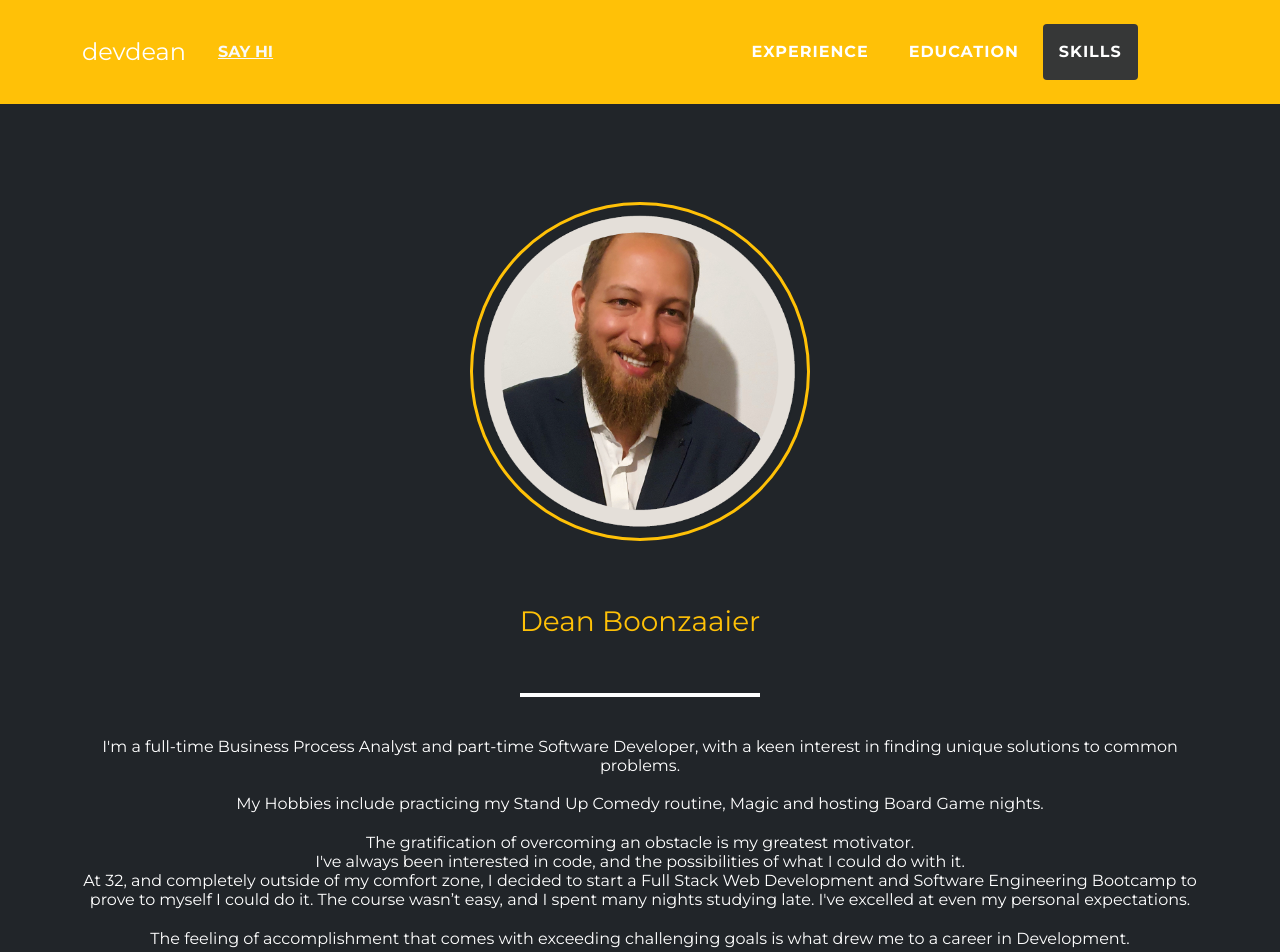
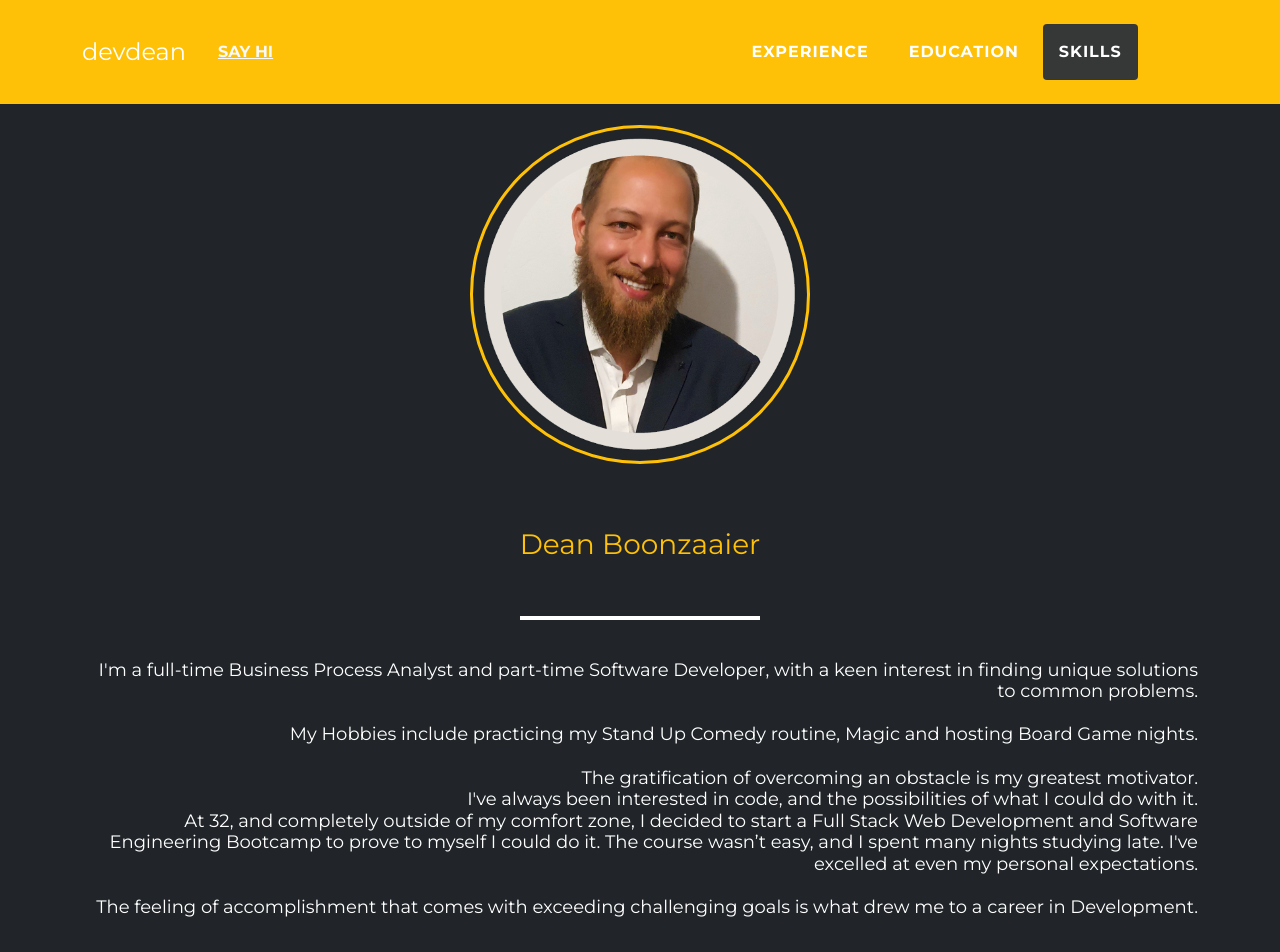
Before and after one commit to deanbzr/MyCV, a plain HTML site: page index.html in a window 1280 px wide. Shown: the top 952 px of the page. Drawn offline with nearby package versions, Linux system fonts and the light colour scheme.

Commit message:
Landing Page text size increased, right aligned.

```diff
--- a/assets/css/Stats.css
+++ b/assets/css/Stats.css
@@ -83,3 +83,13 @@ ul.list-inline.bg-dark.border-warning{
   margin-left: 15px;
 
 }
+
+header.masthead {
+  padding-top: 125px;
+  padding-bottom: 6rem;
+}
+
+.text-landingpage {
+  text-align: right;
+  font-size: 18px;
+}
--- a/index.html
+++ b/index.html
@@ -29,7 +29,9 @@
         <div class="container bg-dark" style="--bs-primary: #262d2c;--bs-primary-rgb: 38,45,44;"><img class="img-fluid border rounded-circle border-3 border-warning d-block mx-auto mb-5" src="assets/img/dean.png" style="border-radius: 50%;border-top-left-radius: 50%;width: 340px;padding: 10px;" loading="eager" alt="Photo of Dean Boonzaaier">
             <h1 class="fs-3 fw-lighter text-warning">Dean Boonzaaier</h1>
             <hr class="star-light">
-            <h6 class="fw-lighter font-weight-light mb-0">I'm a full-time Business Process Analyst and part-time Software Developer, with a keen interest in finding unique solutions to common problems.<br><br>My Hobbies include practicing my Stand Up Comedy routine, Magic and hosting Board Game nights.<br><br>The gratification of overcoming an obstacle is my greatest motivator. <br>I've always been interested in code, and the possibilities of what I could do with it. <br>At 32, and completely outside of my comfort zone, I decided to start a Full Stack Web Development and Software Engineering Bootcamp to prove to myself I could do it. The course wasn’t easy, and I spent many nights studying late. I've excelled at even my personal expectations.<br><br>The feeling of accomplishment that comes with exceeding challenging goals is what drew me to a career in Development.<br></h6>
+            <h6 class="fw-lighter font-weight-light mb-0 text-landingpage " ont-size-landingpage>I'm a full-time Business Process Analyst and part-time Software Developer, with a keen interest in finding unique solutions to common problems.<br>
+                <br>My Hobbies include practicing my Stand Up Comedy routine, Magic and hosting Board Game nights.<br>
+                <br>The gratification of overcoming an obstacle is my greatest motivator. <br>I've always been interested in code, and the possibilities of what I could do with it. <br>At 32, and completely outside of my comfort zone, I decided to start a Full Stack Web Development and Software Engineering Bootcamp to prove to myself I could do it. The course wasn’t easy, and I spent many nights studying late. I've excelled at even my personal expectations.<br><br>The feeling of accomplishment that comes with exceeding challenging goals is what drew me to a career in Development.<br></h6>
         </div>
     </header>
     <section class="text-white bg-dark mb-0" id="experiences">
```
